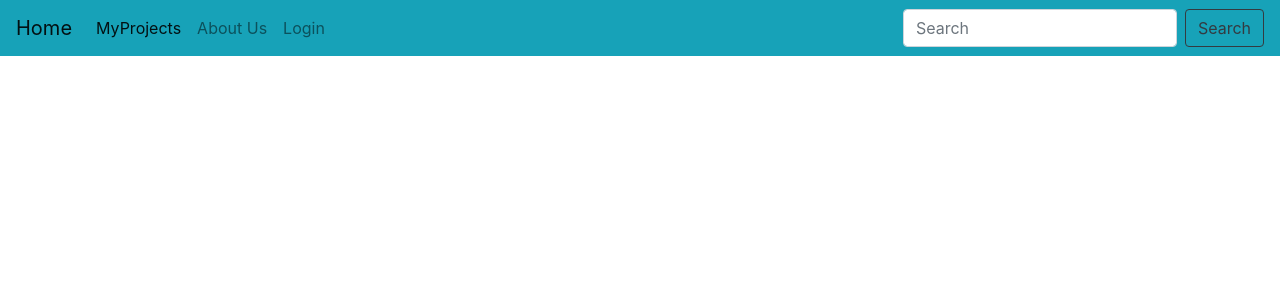
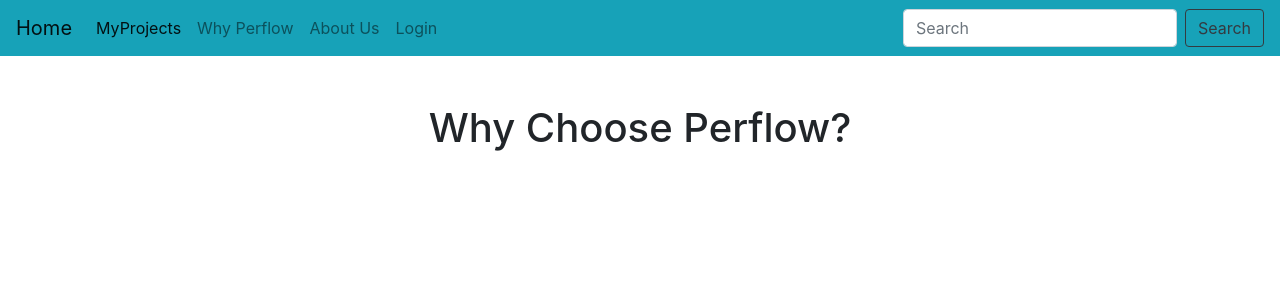
Before and after one commit to pratima-shegokar/perflow, a React (Create React App) app in the folder frontend/: page /WhyPerflow in a window 1280 px wide. Shown: the top 300 px of the page. Built offline with nearby package versions, Linux system fonts and the light colour scheme.

Commit message:
Added a very minimum Why Perflow page. Added link to navbar. Moved MyProject.js into appropriate folder for code structure. Edited comments in Navbar.js for minor grammar

```diff
--- a/frontend/src/App.js
+++ b/frontend/src/App.js
@@ -1,7 +1,8 @@
 import React from 'react';
 import './App.css';
 import { BrowserRouter as Router, Route } from "react-router-dom";
-import MyProjects from './components/MyProject';
+import MyProjects from './components/ProjectsList/MyProject';
+import WhyPerflow from './components/WhyPerflow/WhyPerflow';
 import Navbar from './components/Navbar';
 
 function App() {
@@ -11,6 +12,7 @@ function App() {
       <Router>
         <Route path="/" component={App}>
           <Route path="/MyProjects" component={MyProjects} />
+          <Route path="/WhyPerflow" component={WhyPerflow} />
         </Route>
       </Router>
     </React.Fragment>
--- a/frontend/src/components/Navbar.js
+++ b/frontend/src/components/Navbar.js
@@ -1,7 +1,7 @@
 import React from 'react';
 
-//This whole file (or component) should only be touch if the team decides to change it.
-//This component it's already set up for appear in every page.
+//This whole file (or component) should only be touched if the team decides to change it.
+//This component is set up to appear in every page
 
 class Navbar extends React.Component {
     render() {
@@ -16,6 +16,9 @@ class Navbar extends React.Component {
                         <ul class="navbar-nav mr-auto">
                             <li class="nav-item active">
                                 <a class="nav-link" href="/MyProjects">MyProjects <span class="sr-only">(current)</span></a>
+                            </li>
+                            <li class="nav-item">
+                                <a class="nav-link" href="/WhyPerflow">Why Perflow</a>
                             </li>
                             <li class="nav-item">
                                 <a class="nav-link" href="/AboutUS">About Us</a>
--- /dev/null
+++ b/frontend/src/components/WhyPerflow/WhyPerflow.js
@@ -0,0 +1,15 @@
+import React from 'react';
+
+class WhyPerflow extends React.Component {
+    render() {
+        return (
+            <React.Fragment>
+                <div className="text-center mt-5">
+                    <h1>Why Choose Perflow?</h1>
+                </div>
+            </React.Fragment>
+        )
+    }
+}
+
+export default WhyPerflow;
```
Also changed, not shown: frontend/src/components/ProjectsList/MyProject.js (renamed from frontend/src/components/MyProject.js).
